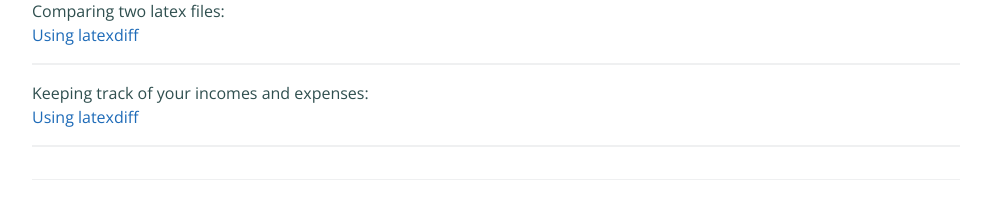
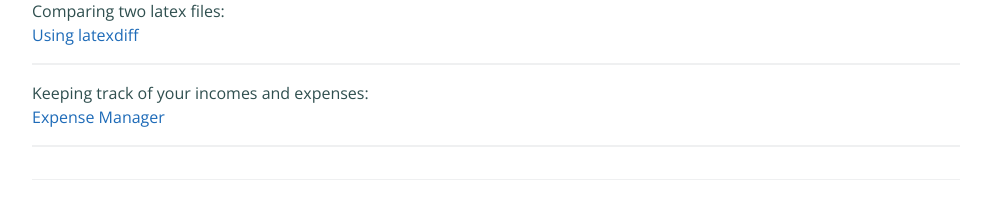
Before and after one commit to sharmapritika/sharmapritika.github.io, a Jekyll site: the page built from posts.md, in a window 1280 px wide. Shown: the part 567-786 px from the top of the page, without its empty margins (144-1135 px from the left). Built offline with Jekyll 4.4.1, drawn with Linux system fonts in a browser that asks for light colours.

Commit message:
Update posts.md

```diff
--- a/posts.md
+++ b/posts.md
@@ -34,6 +34,6 @@ Comparing two latex files: <br>
 <hr>
 
 Keeping track of your incomes and expenses: <br>
-[Using latexdiff](https://sharma-bharat.github.io/Posts_Online/expense_manager.html)
+[Expense Manager](https://sharma-bharat.github.io/Posts_Online/expense_manager.html)
 
 <hr>
```
